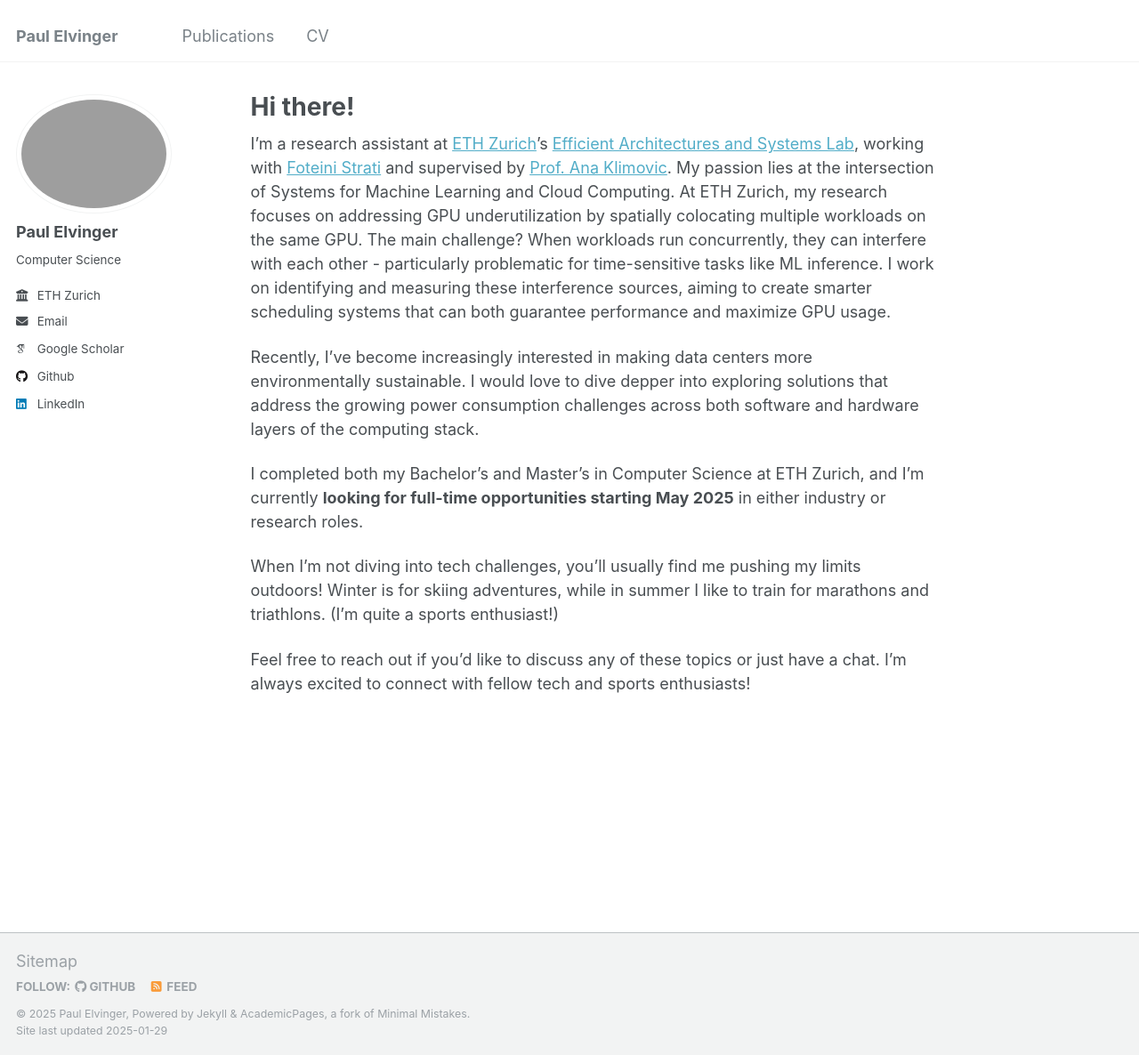
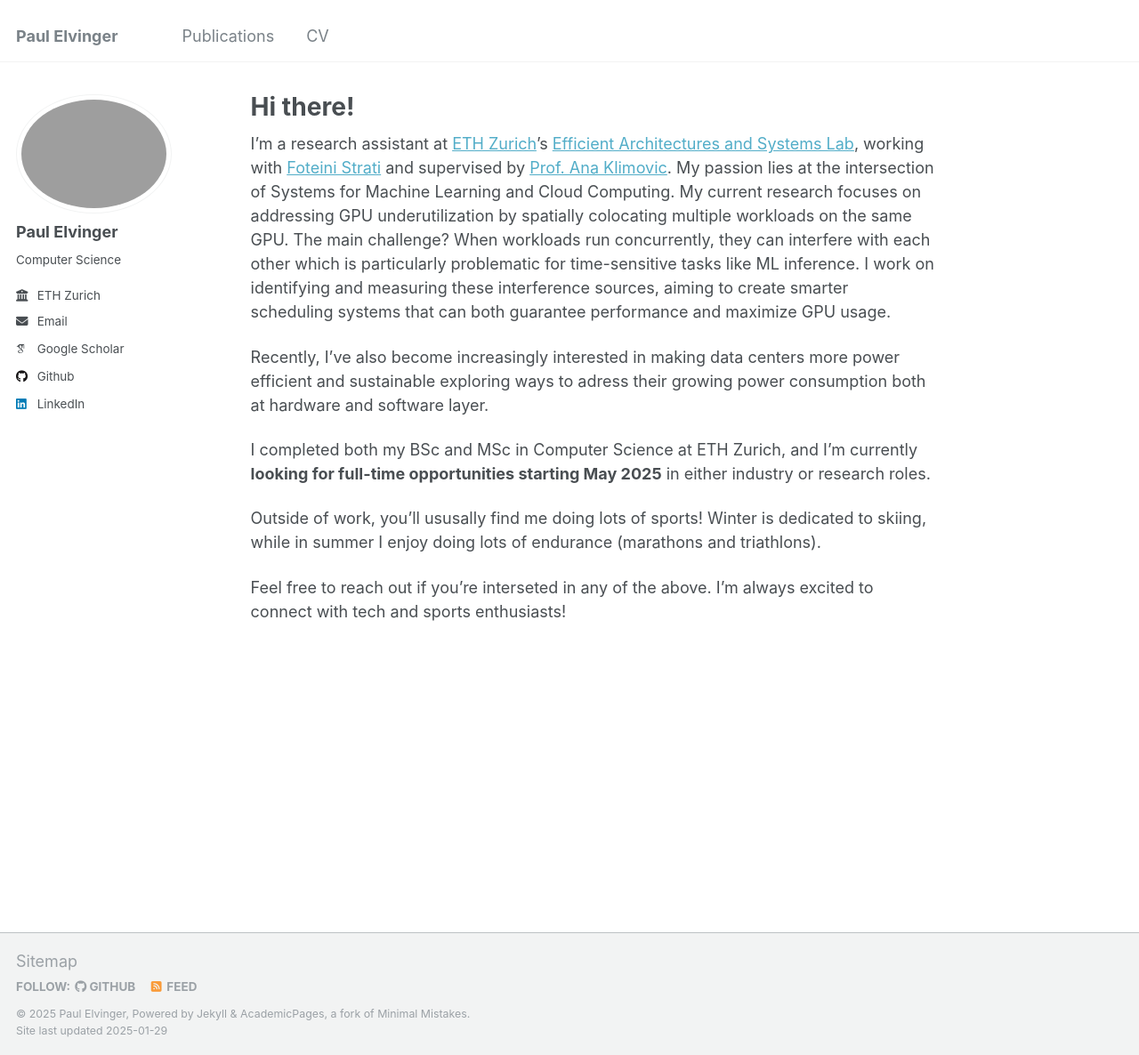
Before and after one commit to elvingerpaul/elvingerpaul.github.io, a Jekyll site: the page built from _pages/about.md, in a window 1280 px wide and 1186 px high. Shown: the whole window at 89% size. Built offline with Jekyll 4.4.1, drawn with Linux system fonts in a browser that asks for light colours; some web fonts are replaced.

Commit message:
update intro

```diff
--- a/_pages/about.md
+++ b/_pages/about.md
@@ -6,15 +6,15 @@ redirect_from:
   - /about/
   - /about.html
 ---
-I'm a research assistant at [ETH Zurich](https://ethz.ch/en.html)'s [Efficient Architectures and Systems Lab](https://systems.ethz.ch/research/easl.html), working with [Foteini Strati](https://fotstrt.github.io) and supervised by [Prof. Ana Klimovic](https://anakli.inf.ethz.ch). My passion lies at the intersection of Systems for Machine Learning and Cloud Computing. At ETH Zurich, my research focuses on addressing GPU underutilization by spatially colocating multiple workloads on the same GPU. The main challenge? When workloads run concurrently, they can interfere with each other - particularly problematic for time-sensitive tasks like ML inference. I work on identifying and measuring these interference sources, aiming to create smarter scheduling systems that can both guarantee performance and maximize GPU usage.
+I'm a research assistant at [ETH Zurich](https://ethz.ch/en.html)'s [Efficient Architectures and Systems Lab](https://systems.ethz.ch/research/easl.html), working with [Foteini Strati](https://fotstrt.github.io) and supervised by [Prof. Ana Klimovic](https://anakli.inf.ethz.ch). My passion lies at the intersection of Systems for Machine Learning and Cloud Computing. My current research focuses on addressing GPU underutilization by spatially colocating multiple workloads on the same GPU. The main challenge? When workloads run concurrently, they can interfere with each other which is particularly problematic for time-sensitive tasks like ML inference. I work on identifying and measuring these interference sources, aiming to create smarter scheduling systems that can both guarantee performance and maximize GPU usage.
 
-Recently, I've become increasingly interested in making data centers more environmentally sustainable. I would love to dive depper into exploring solutions that address the growing power consumption challenges across both software and hardware layers of the computing stack.
+Recently, I've also become increasingly interested in making data centers more power efficient and sustainable exploring ways to adress their growing power consumption both at hardware and software layer.
 
-I completed both my Bachelor's and Master's in Computer Science at ETH Zurich, and I'm currently **looking for full-time opportunities starting May 2025** in either industry or research roles.
+I completed both my BSc and MSc in Computer Science at ETH Zurich, and I'm currently **looking for full-time opportunities starting May 2025** in either industry or research roles.
 
-When I'm not diving into tech challenges, you'll usually find me pushing my limits outdoors! Winter is for skiing adventures, while in summer I like to train for marathons and triathlons. (I'm quite a sports enthusiast!)
+Outside of work, you'll ususally find me doing lots of sports! Winter is dedicated to skiing, while in summer I enjoy doing lots of endurance (marathons and triathlons).
 
-Feel free to reach out if you'd like to discuss any of these topics or just have a chat. I'm always excited to connect with fellow tech and sports enthusiasts!
+Feel free to reach out if you're interseted in any of the above. I'm always excited to connect with tech and sports enthusiasts!
 
 
 <!-- This is the front page of a website that is powered by the [Academic Pages template](https://github.com/academicpages/academicpages.github.io) and hosted on GitHub pages. [GitHub pages](https://pages.github.com) is a free service in which websites are built and hosted from code and data stored in a GitHub repository, automatically updating when a new commit is made to the repository. This template was forked from the [Minimal Mistakes Jekyll Theme](https://mmistakes.github.io/minimal-mistakes/) created by Michael Rose, and then extended to support the kinds of content that academics have: publications, talks, teaching, a portfolio, blog posts, and a dynamically-generated CV. You can fork [this template](https://github.com/academicpages/academicpages.github.io) right now, modify the configuration and markdown files, add your own PDFs and other content, and have your own site for free, with no ads!
```
